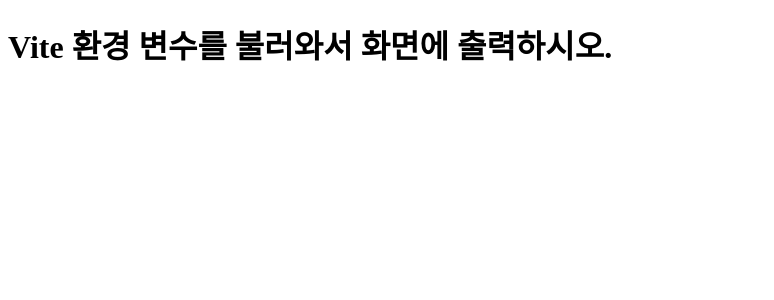
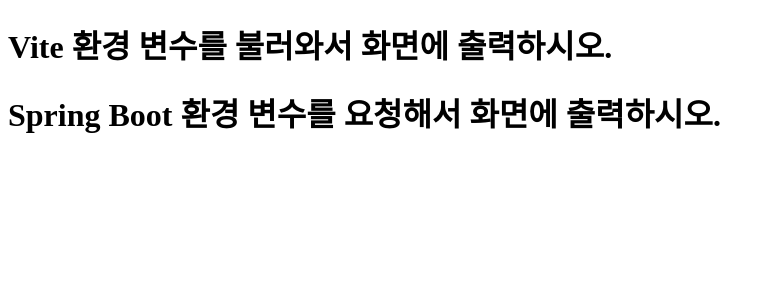
Before and after one commit to ragu6963/cloud-practice, a React (Vite) app in the folder frontend/: page / in a window 1280 px wide. Shown: the top 300 px of the page, without its empty margins (0-774 px from the left). Built offline with nearby package versions, Linux system fonts and the light colour scheme.

Commit message:
환경 변수 실습 베이스 프로젝트

```diff
--- a/frontend/src/App.jsx
+++ b/frontend/src/App.jsx
@@ -4,8 +4,10 @@
 function App() {
   const URL = "http://localhost:8080/";
   const vite_message = "Vite 환경 변수를 불러와서 화면에 출력하시오.";
-  ("Spring Boot 환경 변수를 요청해서 화면에 출력하시오.");
-  const [spring_message, setSpringMessage] = useState();
+
+  const [spring_message, setSpringMessage] = useState(
+    "Spring Boot 환경 변수를 요청해서 화면에 출력하시오."
+  );
 
   // Spring Boot 환경 변수 요청 함수를 완성하시오.
   async function fetchMessage() {}
```
